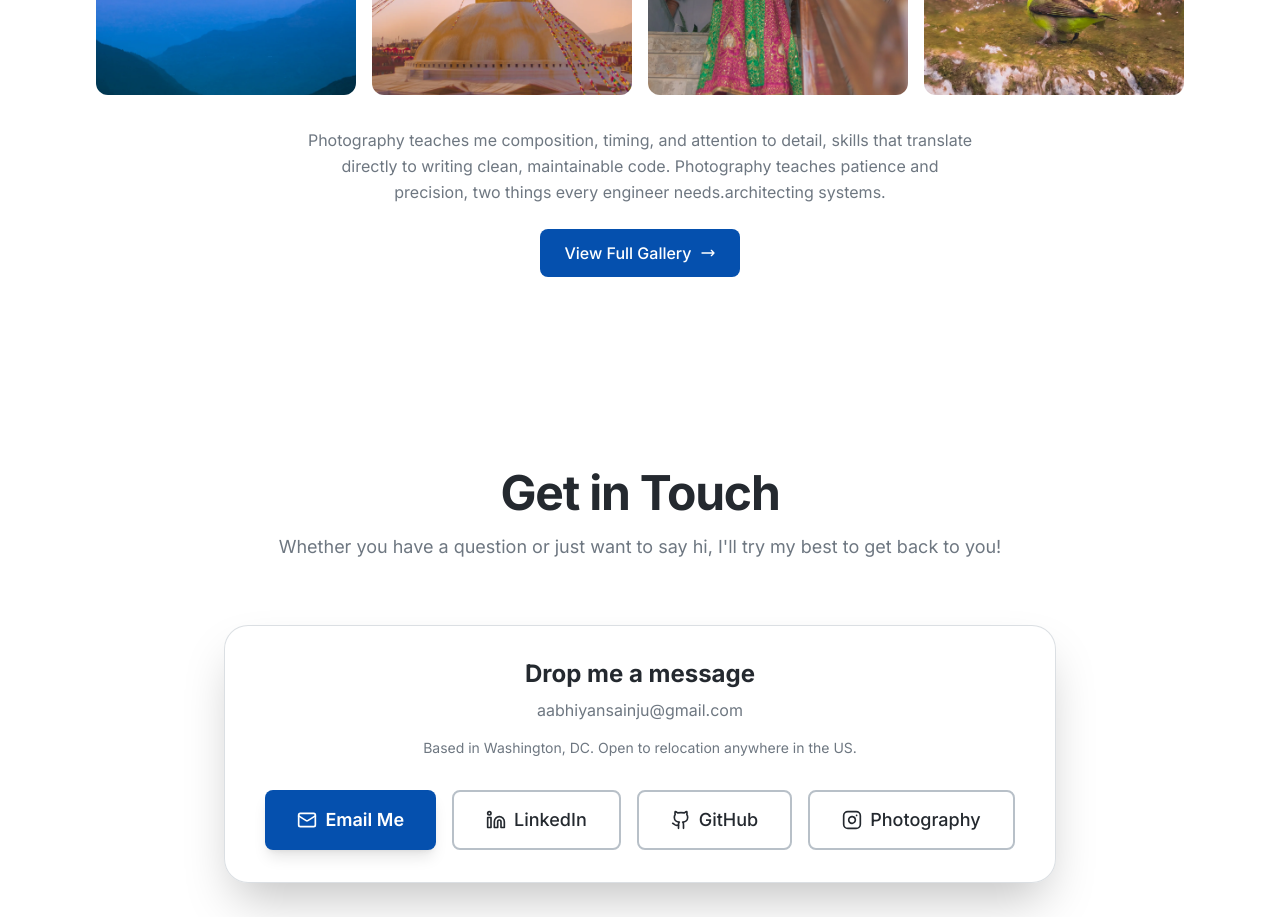
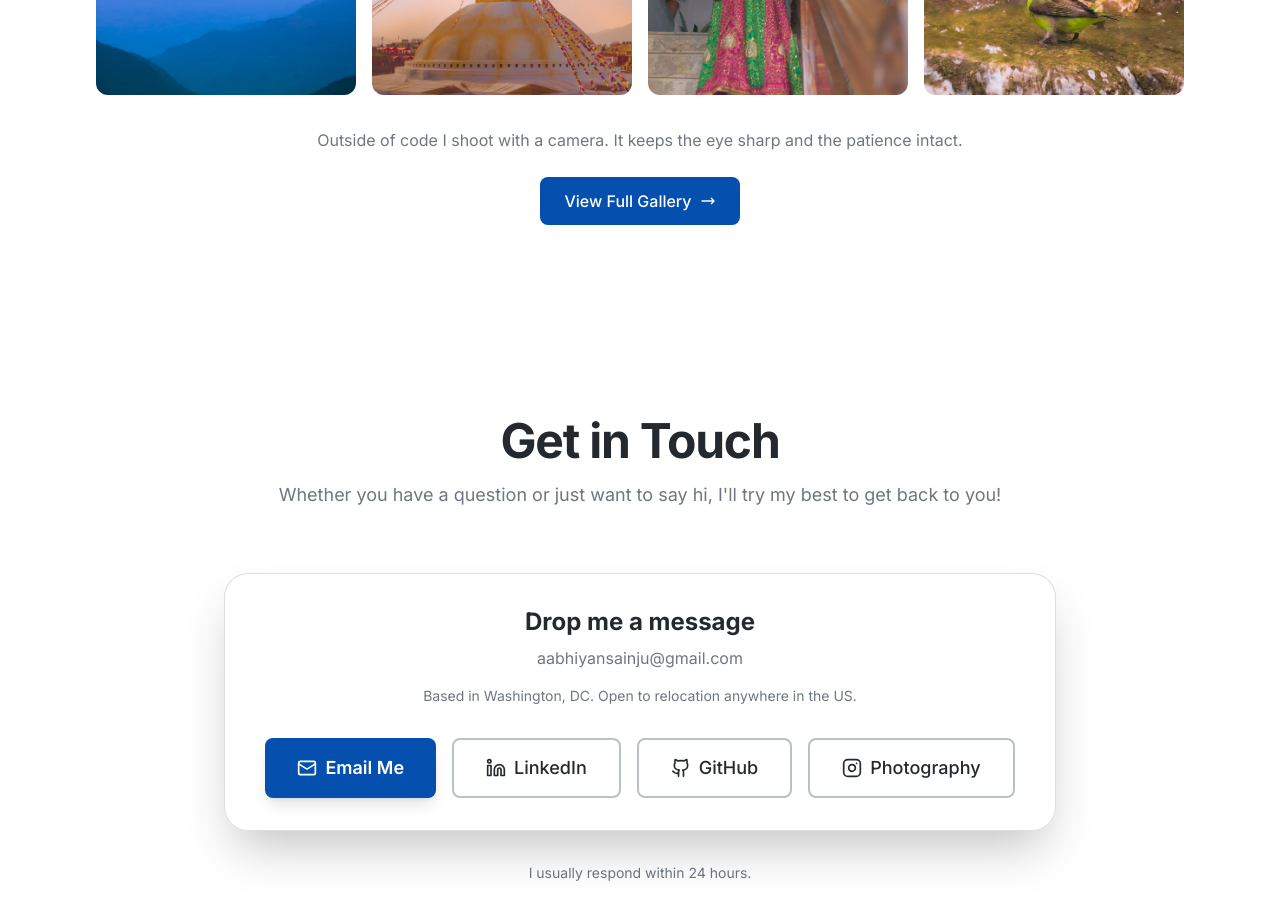
Before and after one commit to aabhiyann/portfolio-abhiyan, a React (Vite) app: page /about in a window 1280 px wide. Shown: the part 4180-5097 px from the top of the page. Built offline with nearby package versions, Linux system fonts and the light colour scheme.

Commit message:
fix(about): remove Portfolio Established label, fix broken photography paragraph

```diff
--- a/src/pages/About.tsx
+++ b/src/pages/About.tsx
@@ -109,14 +109,11 @@ function About() {
                   {/* Glassy overlay on hover - like photography gallery */}
                   <div className="absolute inset-0 gradient-overlay-image-light opacity-0 group-hover/portrait:opacity-100 transition-opacity duration-500 backdrop-blur-[2px]"></div>
                   <div className="absolute bottom-8 left-8 text-white opacity-0 group-hover/portrait:opacity-100 transition-opacity duration-500">
-                    <div className="text-sm font-mono text-accent-primary mb-2 drop-shadow-2xl">
-                      Portfolio Established 2024
-                    </div>
                     <h3 className="text-3xl font-bold text-white drop-shadow-2xl">
                       Abhiyan Sainju
                     </h3>
                     <p className="text-white/95 mt-1 drop-shadow-2xl">
-                      Full-Stack & ML Engineer
+                      Software Engineer & AI/ML Specialist
                     </p>
                   </div>
                 </div>
@@ -268,10 +265,8 @@ function About() {
             transition={{ duration: 0.6, delay: 0.4 }}
           >
             <p className="text-text-muted mb-6 leading-relaxed">
-              Photography teaches me composition, timing, and attention to
-              detail, skills that translate directly to writing clean,
-              maintainable code. Photography teaches patience and precision, two
-              things every engineer needs.architecting systems.
+              Outside of code I shoot with a camera. It keeps the eye sharp and
+              the patience intact.
             </p>
             <a
               href="/photography"
```
